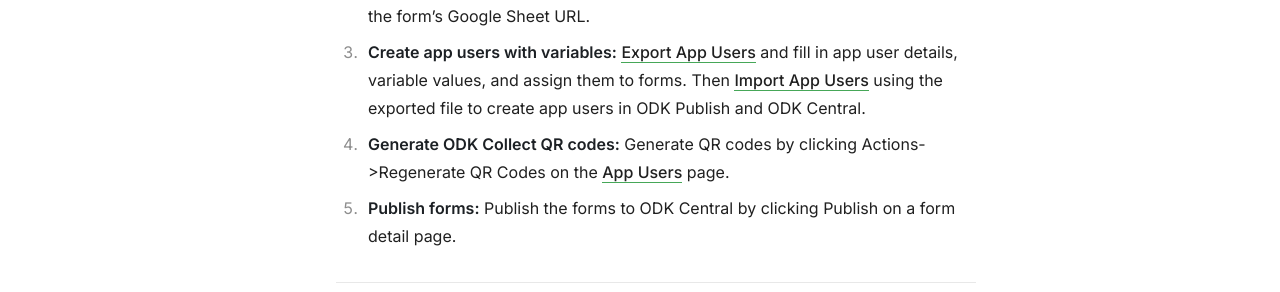
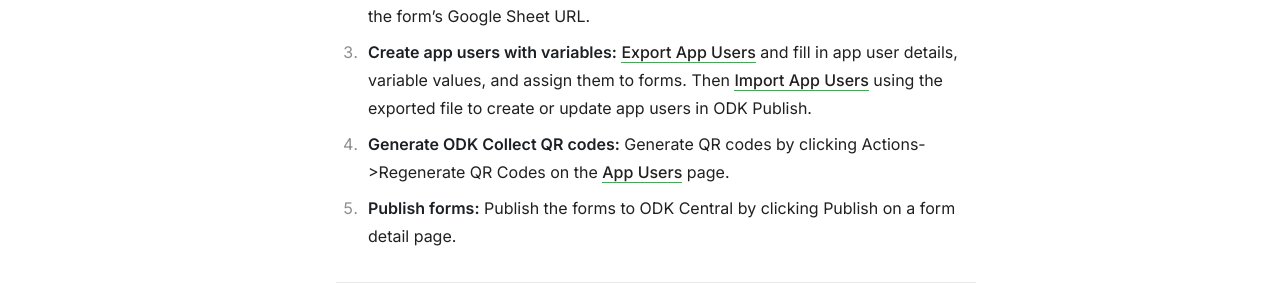
Before and after one commit to caktus/publish-mdm, a Sphinx documentation site: the page built from docs/src/tutorial.rst, in a window 1280 px wide and 900 px high, scrolled down 1066 px. Shown: the part 448-740 px from the top of the window. Built offline with Sphinx 7.4.7, drawn with Linux system fonts in a browser that asks for light colours.

Commit message:
Update docs/src/tutorial.rst
Co-authored-by: simonkagwi <skagwi@caktusgroup.com>

```diff
--- a/docs/src/tutorial.rst
+++ b/docs/src/tutorial.rst
@@ -63,8 +63,7 @@
 
 3. **Create app users with variables:** `Export App Users`_  and fill in app
    user details, variable values, and assign them to forms. Then `Import App
-   Users`_  using the exported file to create app users in ODK Publish and ODK
-   Central.
+   Users`_  using the exported file to create or update app users in ODK Publish.
 
 4. **Generate ODK Collect QR codes:** Generate QR codes by clicking
    Actions->Regenerate QR Codes on the `App Users`_ page.
```
